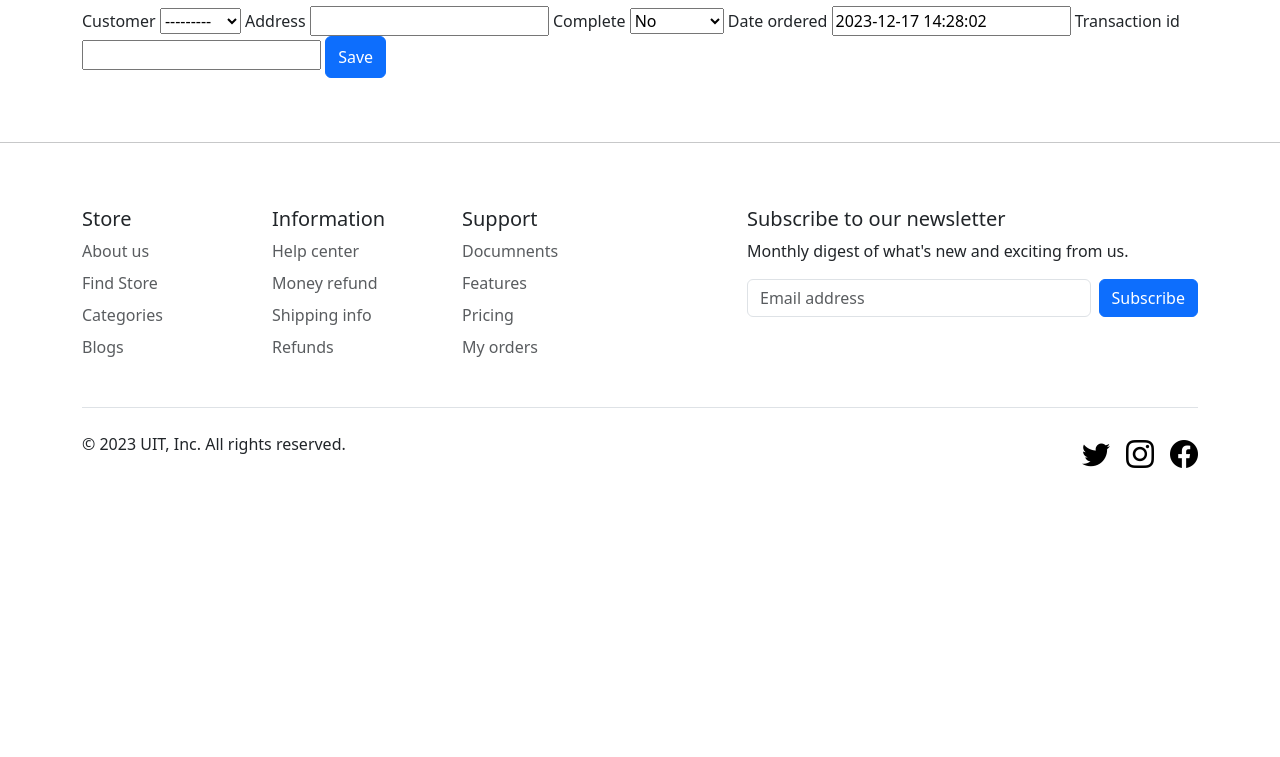
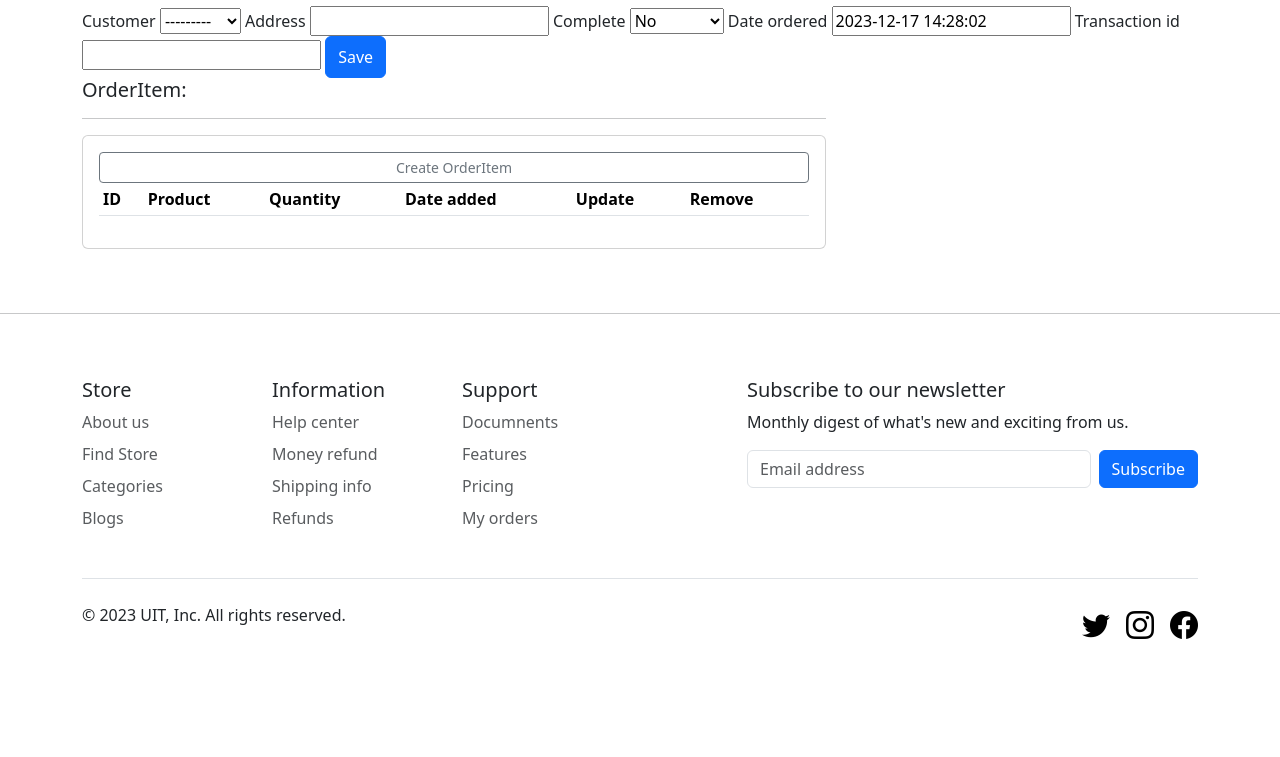
Before and after one commit to ducctrungg/e-commerce.nt208, a Django app: page /create_order/ in a window 1280 px wide. Shown: the part 75-832 px from the top of the page. Before the commit the page ends 543 px from the top, so only its background shows below. Run offline with Django 4.2, Linux system fonts and the light colour scheme; a user stored in the database is signed in; data comes from the database, SQL or seed files in the repository; both versions use the stored data as it was after the commit; lists and menus that the app fills with data are empty.

Commit message:
add some filter for admin page

```diff
--- a/backend/mysite/main/templates/main/order_form.html
+++ b/backend/mysite/main/templates/main/order_form.html
@@ -24,5 +24,35 @@
     {% endfor %}
     <button class="btn btn-primary w-10 py-2" type="submit" value="Save">Save</button>
 </form>
-
+<div class="row">
+    <div class="col">
+        <div class="col-md-8">
+            <h5>OrderItem:</h5>
+            <hr>
+            <div class="card card-body">
+                <a class="btn btn-outline-secondary btn-sm btn-block" href="{% url 'create_orderitem' %}">Create OrderItem</a>
+                <table class="table table-sm">
+                    <tr>
+                        <th>ID</th>
+                        <th>Product</th>
+                        <th>Quantity</th>
+                        <th>Date added</th>
+                        <th>Update</th>
+                        <th>Remove</th>
+                    </tr>
+                    {% for orderitem in orderitems %}
+                    <tr>
+                        <td>{{orderitem.id}}</td>
+                        <td>{{orderitem.product}}</td>
+                        <td>{{orderitem.quantity}}</td>
+                        <td>{{orderitem.date_added}}</td>
+                        <td><a class="btn btn-sm btn-info" href="{% url 'update_orderitem' orderitem.id %}">update</a></td>
+                        <td><a class="btn btn-sm btn-danger" href="{% url 'delete_orderitem' orderitem.id %}">delete</a></td>
+                    </tr>
+                    {% endfor %}
+                </table>
+            </div>
+        </div>
+    </div>
+</div>
 {% endblock content %}
--- a/backend/mysite/main/views.py
+++ b/backend/mysite/main/views.py
@@ -112,16 +112,40 @@ def adminPage(request):
     products = Product.objects.all()
     orderitems = OrderItem.objects.all()
     orders = Order.objects.all()
-    #sumarize all order data
     total_orders = 0
     orders_pending = 0
     orders_completed = 0
-    for order in orders:
+    for order in orders:    # Sum all order data in database
         if order.complete == False:
             orders_pending += 1
         if order.complete == True:
             orders_completed += 1
         total_orders += 1
+    if request.method == 'POST':
+        if 'productType_submit' in request.POST:
+            product_type = request.POST.get('product_type') # get product type from user for searching
+            if product_type == "":
+                messages.error(request, 'Empty product type')
+            else:
+                products = Product.objects.filter(type=product_type)
+        if 'dateOrdered_submit' in request.POST:
+            date_ordered = request.POST.get('date_ordered')
+            if date_ordered != "":
+                total_orders = 0
+                orders_pending = 0
+                orders_completed = 0
+                temp = []
+                for order in orders:
+                    if date_ordered == order.date_ordered.strftime('%d/%m/%Y'):
+                        if order.complete == False:
+                            orders_pending += 1
+                        if order.complete == True:
+                            orders_completed += 1
+                        total_orders += 1
+                        temp.append(order)
+                orders = temp
+
+
 
     context = {
         'customers':customers,
@@ -284,6 +308,7 @@ def createCustomer(request):    # admin create
 def updateOrder(request, pk):   # admin update
     order = Order.objects.get(id=pk)
     form = OrderForm(instance=order)
+    orderitems = order.orderitem_set.all()
     if request.method == 'POST':
         form = OrderForm(request.POST, instance=order)
         if form.is_valid(): # validate data
@@ -292,6 +317,7 @@ def updateOrder(request, pk):   # admin update
 
     context = {
         'form':form,
+        'orderitems':orderitems,
     }
     return render(request, 'main/order_form.html', context)
 
```
Also changed, not shown: backend/mysite/main/templates/main/admin.html (+17 -0 lines), backend/mysite/db.sqlite3.
